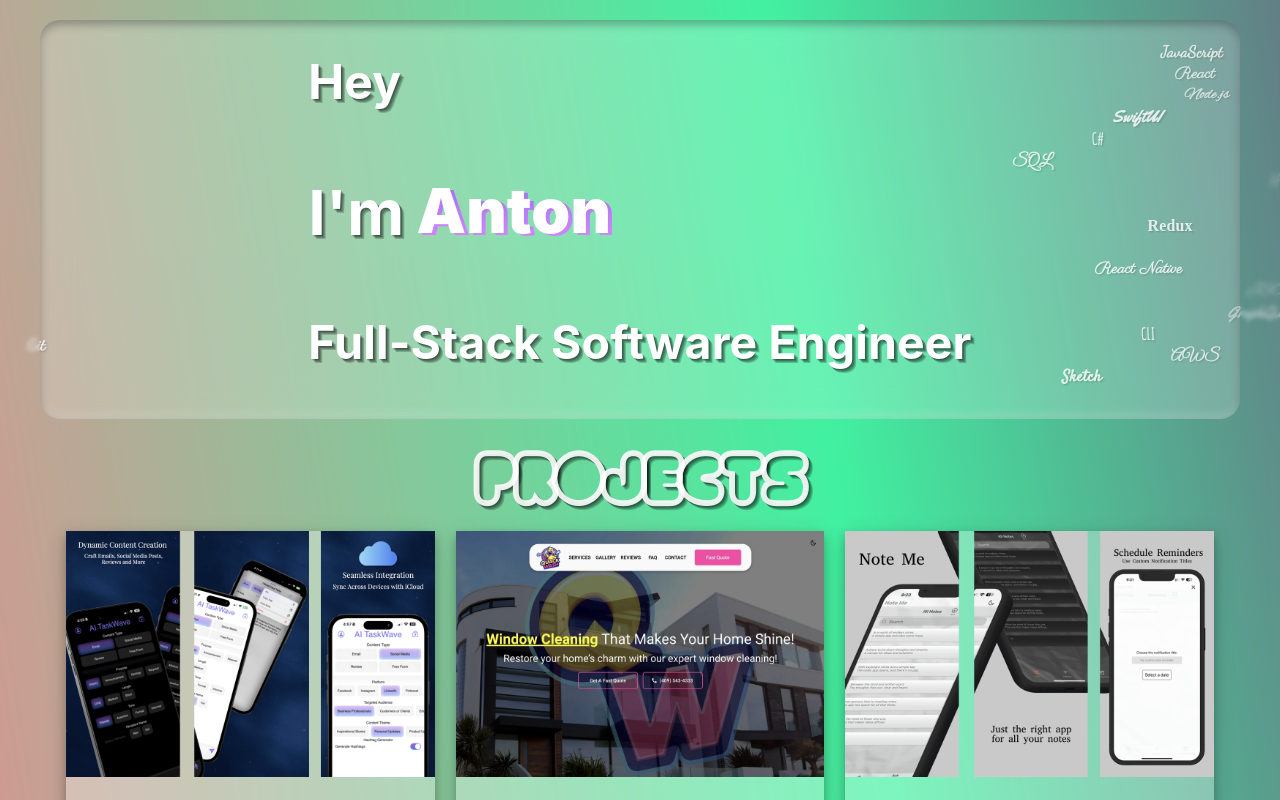
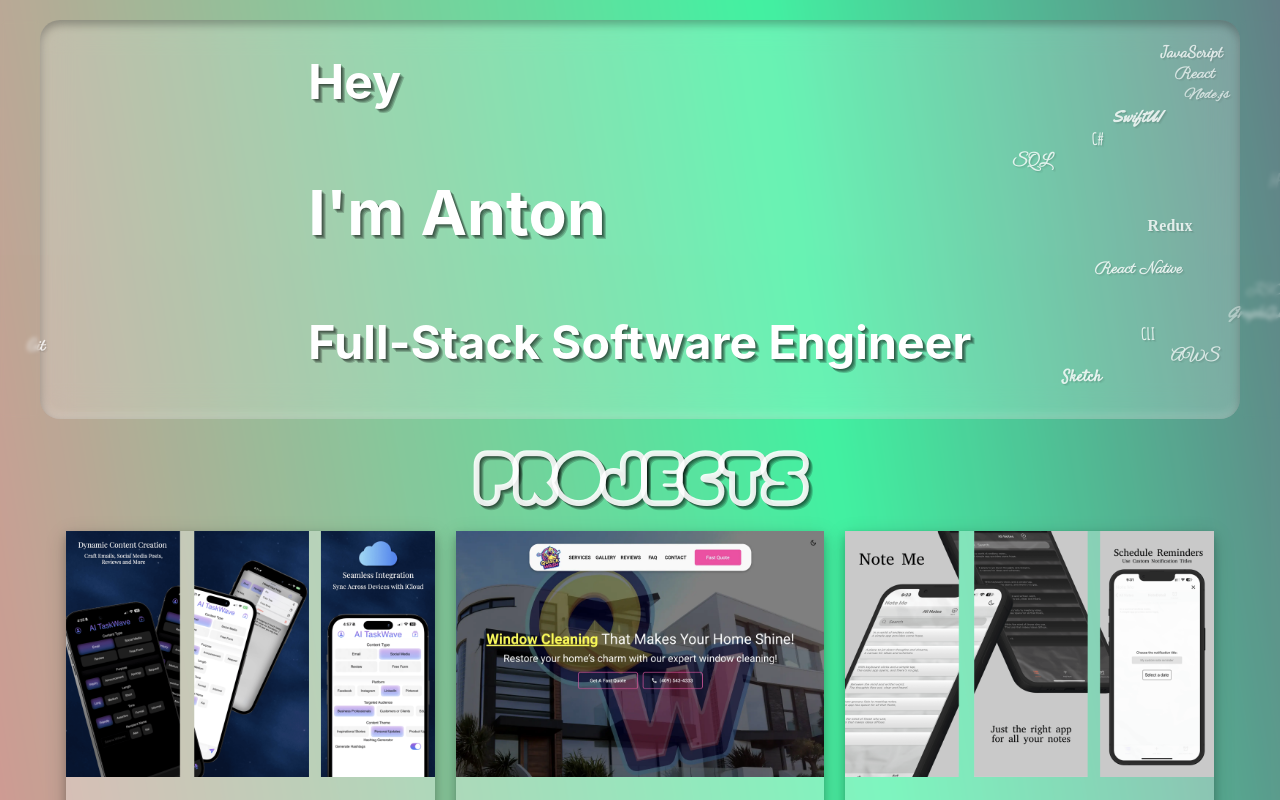
Before and after one commit to anton3ch/portfolio-react, a React (Create React App) app: page / in a window 1280 px wide. Shown: the top 800 px of the page. Built offline with nearby package versions, Linux system fonts and the light colour scheme; a web font is replaced by a local one.

Commit message:
simplify name styling

```diff
--- a/src/components/Intro.js
+++ b/src/components/Intro.js
@@ -95,16 +95,14 @@ function Intro() {
           <h1 className="introHey ">Hey</h1>
           <div className="intro-name">
             <h2 className="intro-name">I'm</h2>
-            <h2 className="intro-name">
             <a
               href="https://www.linkedin.com/in/anton3ch/"
               target="_blank"
               id="myName"
               rel="noreferrer"
             >
-                Anton
+              <h2 className="intro-name">Anton</h2>
             </a>
-            </h2>
           </div>
           <h2 id="intro2" className="depth">
             Full-Stack Software Engineer
--- a/src/components/Styles/introStyles.css
+++ b/src/components/Styles/introStyles.css
@@ -71,19 +71,21 @@
 }
 
 #myName {
-  background: -webkit-linear-gradient(rgb(150, 101, 241), rgb(228, 146, 255));
+  /* background: -webkit-linear-gradient(rgb(150, 101, 241), rgb(228, 146, 255)); */
   text-shadow: -4px -2px rgb(255, 255, 255);
   -webkit-background-clip: text;
-  -webkit-text-fill-color: transparent;
+  color: rgb(255, 255, 255);
+  /* -webkit-text-fill-color: transparent; */
   font-weight: 1000;
   text-decoration: none;
   margin-left: 1rem;
 }
 
 #myName:hover {
-  background: -webkit-linear-gradient(rgb(255, 29, 29), rgb(208, 69, 255));
+  /* background: -webkit-linear-gradient(rgb(255, 29, 29), rgb(208, 69, 255)); */
   -webkit-background-clip: text;
-  -webkit-text-fill-color: transparent;
+
+  /* -webkit-text-fill-color: transparent; */
   font-weight: 1000;
 }
 
```
Lines whose indentation alone changed are shown as unchanged.
